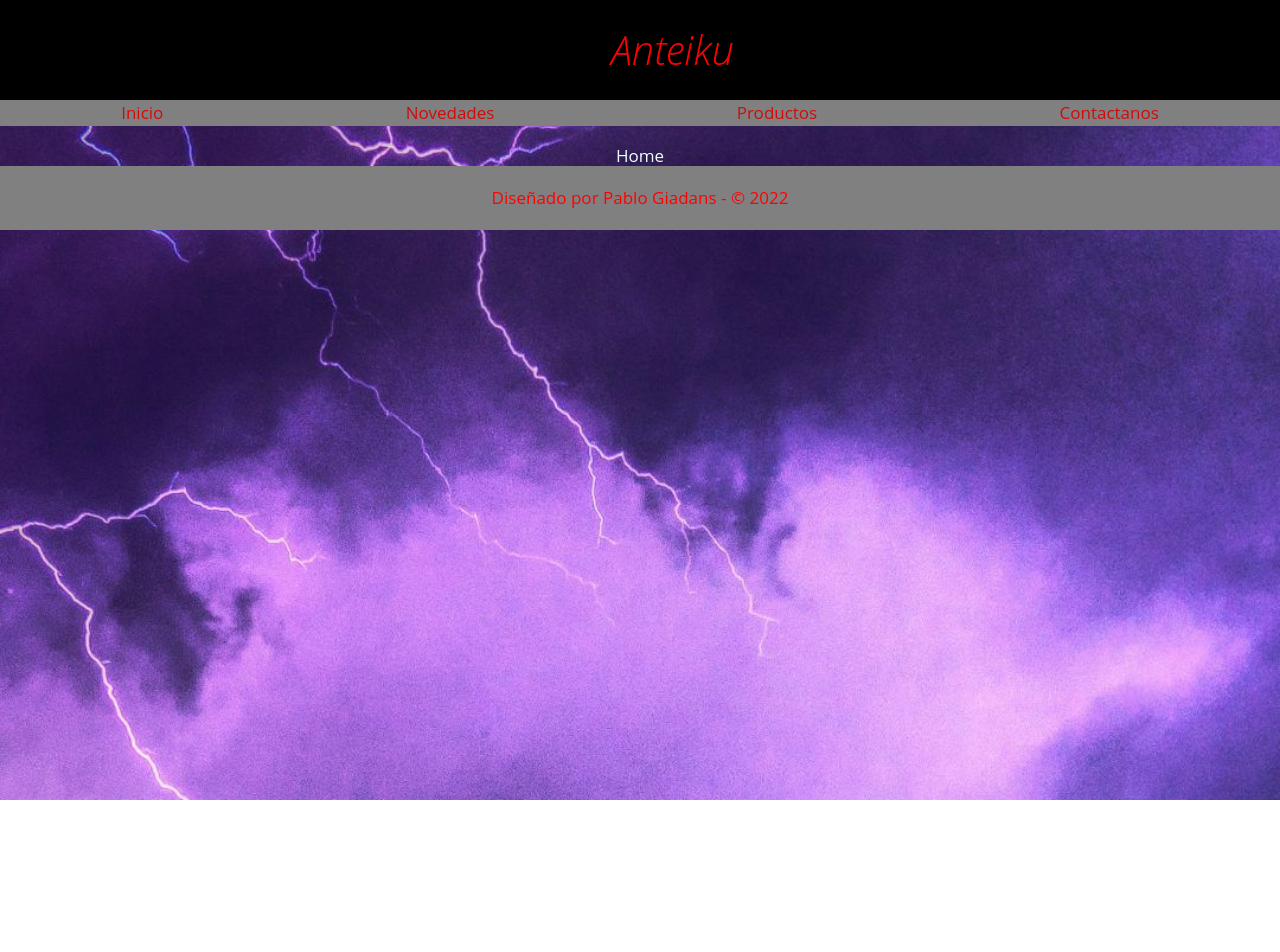
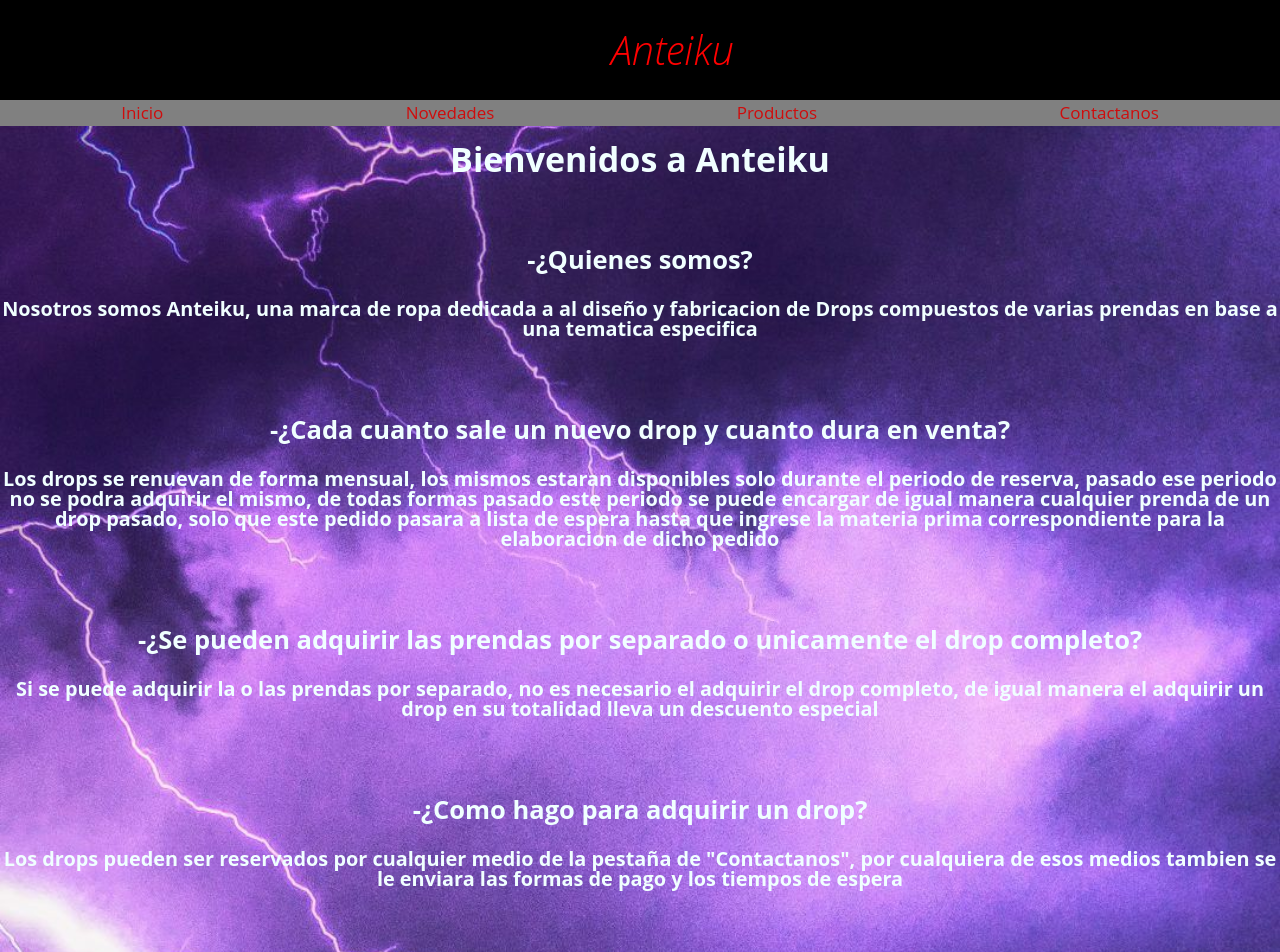
Before and after one commit to UnIuckyBoy/Final, a React (Create React App) app in the folder frontend/: page / in a window 1280 px wide. Shown: the top 952 px of the page. Before the commit the page ends 800 px from the top, so only its background shows below. Built offline with nearby package versions, Linux system fonts and the light colour scheme.

Commit message:
Se termina el home dando por finalizado el frontend

```diff
--- a/frontend/src/components/layout/Home.js
+++ b/frontend/src/components/layout/Home.js
@@ -1,8 +1,37 @@
 import React from "react";
+import Index from '../../styles/components/pages/Index.css'
 
 const Home = (props) => {
     return (
-        <div>Home</div>
+        <div className="columnas">
+            <h1>
+                Bienvenidos a Anteiku
+            </h1>
+            <h2>
+                -¿Quienes somos?
+            </h2>
+            <h3>
+                Nosotros somos Anteiku, una marca de ropa dedicada a al diseño y fabricacion de Drops compuestos de varias prendas en base a una tematica especifica
+            </h3>
+            <h2>
+                -¿Cada cuanto sale un nuevo drop y cuanto dura en venta?
+            </h2>
+            <h3>
+                Los drops se renuevan de forma mensual, los mismos estaran disponibles solo durante el periodo de reserva, pasado ese periodo no se podra adquirir el mismo, de todas formas pasado este periodo se puede encargar de igual manera cualquier prenda de un drop pasado, solo que este pedido pasara a lista de espera hasta que ingrese la materia prima correspondiente para la elaboracion de dicho pedido
+            </h3>
+            <h2>
+                -¿Se pueden adquirir las prendas por separado o unicamente el drop completo?
+            </h2>
+            <h3>
+                Si se puede adquirir la o las prendas por separado, no es necesario el adquirir el drop completo, de igual manera el adquirir un drop en su totalidad lleva un descuento especial
+            </h3>
+            <h2>
+                -¿Como hago para adquirir un drop?
+            </h2>
+            <h3>
+                Los drops pueden ser reservados por cualquier medio de la pestaña de "Contactanos", por cualquiera de esos medios tambien se le enviara las formas de pago y los tiempos de espera
+            </h3>
+        </div>
     );
 }
 
--- a/frontend/src/pages/Novedades.js
+++ b/frontend/src/pages/Novedades.js
@@ -3,8 +3,12 @@ import images from '../exports/images1'
 import '../styles/components/pages/Novedades.css'
 import { motion } from "framer-motion";
 
-const Novedades = () => {
+const Nosotros = () => {
     return (
+        <>
+        <h1>
+            Drops mas recientes
+        </h1>
         <motion.div className="slider-container">
             <motion.div className="slider" drag='x' dragConstraints={{right: 0, left: -1000}}>
                 {images.map(image => (
@@ -14,6 +18,7 @@ const Novedades = () => {
                 ))}
             </motion.div>
         </motion.div>
+        </>
     );
 }
-export default Novedades;
+export default Nosotros;
--- a/frontend/src/styles/components/pages/Contacto.css
+++ b/frontend/src/styles/components/pages/Contacto.css
@@ -1,6 +1,10 @@
+.holder.contacto{
+    margin-bottom: 530px;
+}
+
 .contacto {
     display: flex;
-    gap: 24px;
+    gap: 100px;
 }
 
 /* .contacto div {
@@ -34,17 +38,15 @@
     height: 150px;
 }
 
-.acciones input[type="sumit"] {
-    background: white;
+.acciones input {
     box-shadow: 0 0 10px rgba(0, 0, 0, 0.4);
-    color: white;
+    color: black;
     font-size: 16px;
-    padding: 6px 20px;
+    padding: 2px 4px;
     width: auto;
-    /* position: relative; */
-    left: 5rem;
+    position: relative;
+    left: 7rem;
     cursor: pointer;
-    margin-left: 80%;
 }
 
 .formulario input[type="sumit"] :hover {
--- a/frontend/src/styles/components/pages/Index.css
+++ b/frontend/src/styles/components/pages/Index.css
@@ -0,0 +1,8 @@
+.columnas h2{
+    margin-top: 80px;
+    margin-bottom: 30px;
+}
+
+.columnas h3{
+    margin-bottom: 70px;
+}
--- a/frontend/src/styles/components/pages/Novedades.css
+++ b/frontend/src/styles/components/pages/Novedades.css
@@ -2,6 +2,7 @@
     margin: 0 auto;
     overflow-x: hidden;
     width: 1200px;
+    margin-bottom: 30px;
 }
 .slider{
     display: flex;
```
